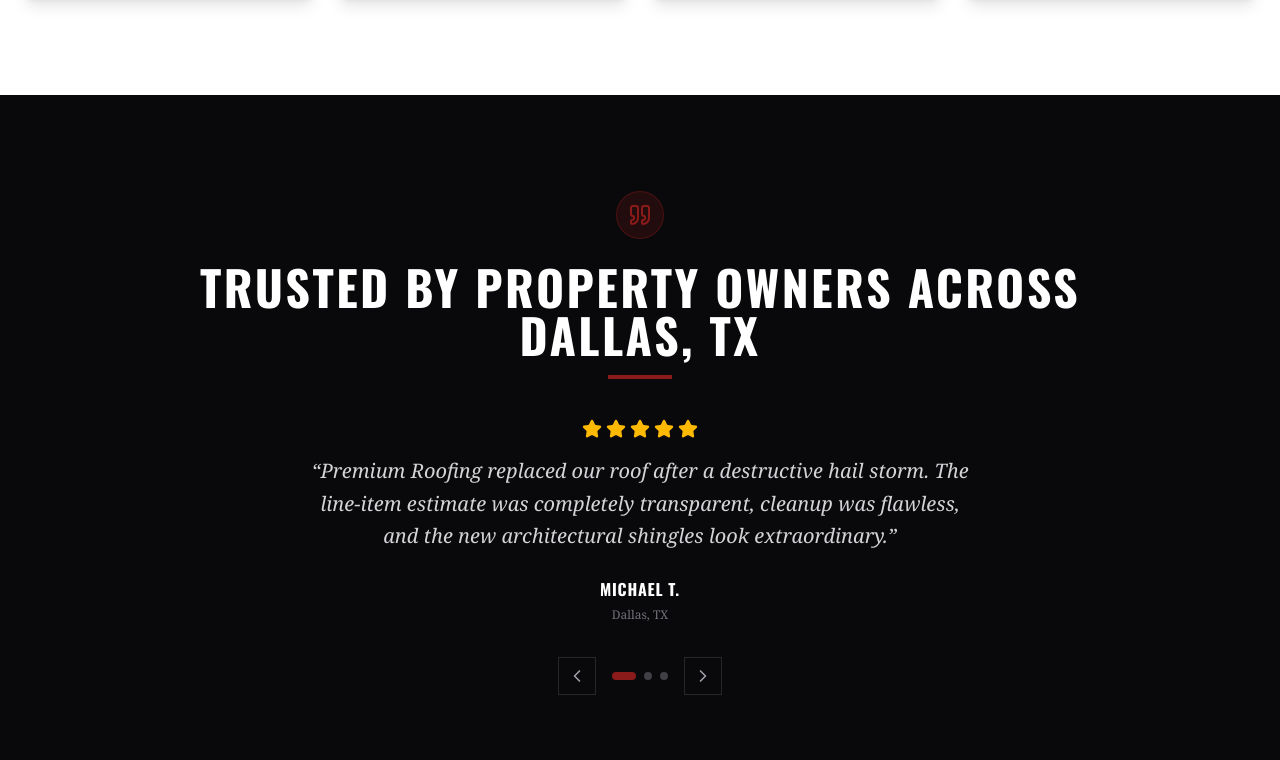
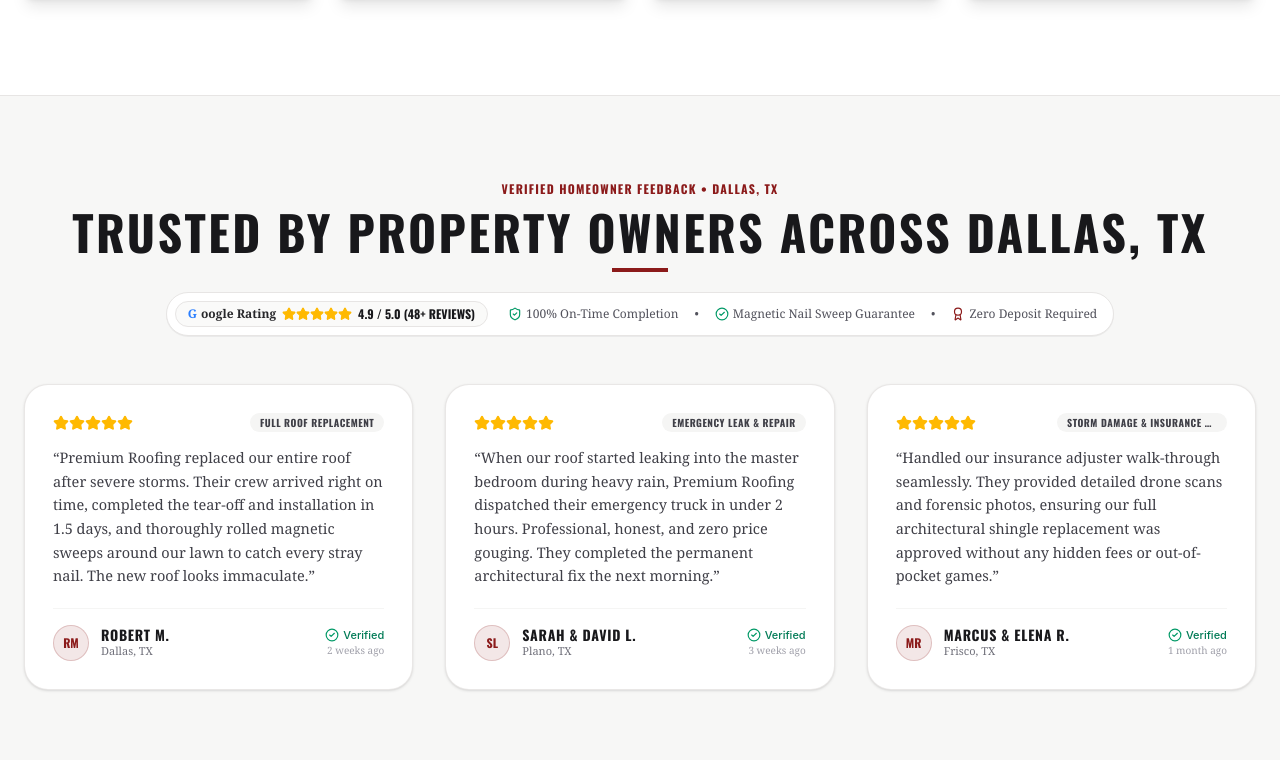
Before and after one commit to chauhandigvijay1/roofing-frontend, a React (Vite) app: page / in a window 1280 px wide. Shown: the part 5420-6180 px from the top of the page. Built offline with nearby package versions, Linux system fonts and the light colour scheme; no server answers.

Commit message:
feat: replace harsh black slider with premium editorial Google-verified review cards

```diff
--- a/src/components/Testimonials.tsx
+++ b/src/components/Testimonials.tsx
@@ -1,109 +1,155 @@
-import { useState, useEffect } from "react";
-import { motion, AnimatePresence } from "framer-motion";
-import { Star, ChevronLeft, ChevronRight, Quote } from "lucide-react";
+import { motion } from "framer-motion";
+import { Star, CheckCircle2, ShieldCheck, Award } from "lucide-react";
 import { useBrand } from "../BrandContext";
+
+interface ReviewCard {
+  author: string;
+  initials: string;
+  location: string;
+  project: string;
+  text: string;
+  timeAgo: string;
+  rating: number;
+}
 
 export default function Testimonials() {
   const brand = useBrand();
+  const serviceAreas = brand.serviceAreas || [];
 
-  const testimonials = [
+  const reviews: ReviewCard[] = [
     {
-      author: "Michael T.",
+      author: "Robert M.",
+      initials: "RM",
       location: brand.city,
-      text: `${brand.name} replaced our roof after a destructive hail storm. The line-item estimate was completely transparent, cleanup was flawless, and the new architectural shingles look extraordinary.`,
+      project: "Full Roof Replacement",
+      text: `${brand.name} replaced our entire roof after severe storms. Their crew arrived right on time, completed the tear-off and installation in 1.5 days, and thoroughly rolled magnetic sweeps around our lawn to catch every stray nail. The new roof looks immaculate.`,
+      timeAgo: "2 weeks ago",
+      rating: 5,
     },
     {
       author: "Sarah & David L.",
-      location: brand.city,
-      text: `When our roof started leaking into the master bedroom during heavy rain, ${brand.name} dispatched their emergency truck in under 2 hours. Professional, honest, and zero price gouging.`,
+      initials: "SL",
+      location: serviceAreas[0] ? `${serviceAreas[0]}, ${brand.state}` : brand.city,
+      project: "Emergency Leak & Repair",
+      text: `When our roof started leaking into the master bedroom during heavy rain, ${brand.name} dispatched their emergency truck in under 2 hours. Professional, honest, and zero price gouging. They completed the permanent architectural fix the next morning.`,
+      timeAgo: "3 weeks ago",
+      rating: 5,
     },
     {
       author: "Marcus & Elena R.",
-      location: brand.city,
-      text: `Outstanding communication from initial drone inspection through final walkthrough. They coordinated directly with our insurance adjuster and got our entire roof approved. Cannot recommend them enough!`,
+      initials: "MR",
+      location: serviceAreas[1] ? `${serviceAreas[1]}, ${brand.state}` : brand.city,
+      project: brand.isCommercial ? "Commercial Flat TPO Restoration" : "Storm Damage & Insurance Claim",
+      text: brand.isCommercial
+        ? `${brand.name} installed a 60-mil TPO single-ply system on our commercial retail facility with zero business interruption. The cooling load reduction was noticeable immediately and their 20-year warranty gives us total peace of mind.`
+        : `Handled our insurance adjuster walk-through seamlessly. They provided detailed drone scans and forensic photos, ensuring our full architectural shingle replacement was approved without any hidden fees or out-of-pocket games.`,
+      timeAgo: "1 month ago",
+      rating: 5,
     },
   ];
 
-  const [currentIndex, setCurrentIndex] = useState(0);
+  return (
+    <section id="testimonials" className="py-14 sm:py-20 px-4 sm:px-6 bg-stone-100/80 border-y border-stone-200">
+      <div className="max-w-7xl mx-auto">
+        {/* Section Header */}
+        <div className="text-center mb-10 sm:mb-12">
+          <span className="text-xs font-oswald uppercase tracking-widest text-crimson font-bold">
+            Verified Homeowner Feedback &bull; {brand.city}
+          </span>
+          <h2 className="text-3xl sm:text-4xl md:text-5xl font-oswald uppercase tracking-wider font-bold text-zinc-900 mt-2">
+            Trusted by Property Owners Across {brand.city}
+          </h2>
+          <div className="w-14 h-1 bg-crimson mx-auto mt-3 mb-5"></div>
 
-  useEffect(() => {
-    const timer = setInterval(() => {
-      setCurrentIndex((prev) => (prev + 1) % testimonials.length);
-    }, 7000);
-    return () => clearInterval(timer);
-  }, [testimonials.length]);
+          {/* Google Authority Badge & Trust Highlights */}
+          <div className="inline-flex flex-wrap items-center justify-center gap-3 p-1.5 sm:p-2 bg-white rounded-2xl sm:rounded-full border border-stone-200 shadow-2xs">
+            <div className="flex items-center gap-1.5 px-3 py-1 bg-stone-50 rounded-full border border-stone-200">
+              <span className="font-bold text-zinc-800 text-xs flex items-center gap-1">
+                <span className="text-blue-500 font-extrabold">G</span>oogle Rating
+              </span>
+              <div className="flex text-amber-400">
+                {[...Array(5)].map((_, i) => (
+                  <Star key={i} className="w-3.5 h-3.5 fill-amber-400 text-amber-400" />
+                ))}
+              </div>
+              <span className="text-zinc-900 font-oswald uppercase font-bold text-xs">
+                {brand.rating || 4.9} / 5.0 ({brand.reviewsCount || 48}+ Reviews)
+              </span>
+            </div>
 
-  return (
-    <section id="testimonials" className="py-24 px-6 bg-zinc-950 text-white relative overflow-hidden">
-      <div className="max-w-4xl mx-auto text-center relative z-10">
-        <div className="w-12 h-12 bg-crimson/20 border border-crimson/40 text-crimson rounded-full flex items-center justify-center mx-auto mb-6">
-          <Quote className="w-6 h-6" />
+            <div className="hidden md:flex items-center gap-4 text-xs font-serif text-zinc-600 px-2">
+              <span className="flex items-center gap-1">
+                <ShieldCheck className="w-3.5 h-3.5 text-emerald-600" /> 100% On-Time Completion
+              </span>
+              <span>&bull;</span>
+              <span className="flex items-center gap-1">
+                <CheckCircle2 className="w-3.5 h-3.5 text-emerald-600" /> Magnetic Nail Sweep Guarantee
+              </span>
+              <span>&bull;</span>
+              <span className="flex items-center gap-1">
+                <Award className="w-3.5 h-3.5 text-crimson" /> Zero Deposit Required
+              </span>
+            </div>
+          </div>
         </div>
 
-        <h2 className="text-3xl md:text-5xl font-oswald uppercase tracking-wider font-bold mb-4">
-          Trusted by Property Owners Across {brand.city}
-        </h2>
-        <div className="w-16 h-1 bg-crimson mx-auto mb-10"></div>
+        {/* 3-Card Grid */}
+        <div className="grid grid-cols-1 md:grid-cols-3 gap-6 sm:gap-8">
+          {reviews.map((r, idx) => (
+            <motion.div
+              key={idx}
+              initial={{ opacity: 0, y: 20 }}
+              whileInView={{ opacity: 1, y: 0 }}
+              viewport={{ once: true }}
+              transition={{ duration: 0.4, delay: idx * 0.1 }}
+              className="bg-white p-6 sm:p-7 rounded-3xl border border-stone-200/90 shadow-sm hover:shadow-xl transition-all flex flex-col justify-between"
+            >
+              <div>
+                {/* Review Header: Stars, Google Pill & Project Scope */}
+                <div className="flex items-center justify-between mb-3.5 gap-2">
+                  <div className="flex text-amber-400">
+                    {[...Array(r.rating)].map((_, i) => (
+                      <Star key={i} className="w-4 h-4 fill-amber-400 text-amber-400" />
+                    ))}
+                  </div>
+                  <span className="text-[10px] font-oswald uppercase tracking-wider bg-stone-100 text-zinc-700 px-2.5 py-0.5 rounded-full font-bold truncate max-w-[170px]">
+                    {r.project}
+                  </span>
+                </div>
 
-        <div className="min-h-[180px] flex items-center justify-center">
-          <AnimatePresence mode="wait">
-            <motion.div
-              key={currentIndex}
-              initial={{ opacity: 0, y: 15 }}
-              animate={{ opacity: 1, y: 0 }}
-              exit={{ opacity: 0, y: -15 }}
-              transition={{ duration: 0.4 }}
-              className="space-y-4 max-w-2xl mx-auto"
-            >
-              <div className="flex justify-center text-amber-400 gap-1">
-                {[...Array(5)].map((_, i) => (
-                  <Star key={i} className="w-5 h-5 fill-amber-400" />
-                ))}
+                {/* Review Body */}
+                <p className="text-zinc-700 font-serif leading-relaxed text-sm sm:text-[14.5px] mb-5">
+                  &ldquo;{r.text}&rdquo;
+                </p>
               </div>
-              <p className="text-lg md:text-xl font-serif text-zinc-300 italic leading-relaxed">
-                &ldquo;{testimonials[currentIndex].text}&rdquo;
-              </p>
-              <div className="pt-2">
-                <span className="font-oswald uppercase tracking-wider font-bold text-white block">
-                  {testimonials[currentIndex].author}
-                </span>
-                <span className="text-xs text-zinc-500 font-serif">
-                  {testimonials[currentIndex].location}
-                </span>
+
+              {/* Reviewer Details & Verification */}
+              <div className="pt-4 border-t border-stone-100 flex items-center justify-between gap-3">
+                <div className="flex items-center gap-3">
+                  <div className="w-9 h-9 rounded-full bg-crimson/10 border border-crimson/20 text-crimson font-oswald uppercase font-bold text-xs flex items-center justify-center shrink-0">
+                    {r.initials}
+                  </div>
+                  <div>
+                    <div className="font-oswald uppercase tracking-wider font-bold text-xs sm:text-sm text-zinc-900 leading-tight">
+                      {r.author}
+                    </div>
+                    <div className="text-[11px] text-zinc-500 font-serif">
+                      {r.location}
+                    </div>
+                  </div>
+                </div>
+
+                <div className="text-right shrink-0">
+                  <div className="flex items-center gap-1 text-[11px] text-emerald-700 font-sans font-medium">
+                    <CheckCircle2 className="w-3.5 h-3.5 text-emerald-600" /> Verified
+                  </div>
+                  <div className="text-[10px] text-zinc-400 font-serif">
+                    {r.timeAgo}
+                  </div>
+                </div>
               </div>
             </motion.div>
-          </AnimatePresence>
-        </div>
-
-        <div className="flex items-center justify-center gap-4 mt-8">
-          <button
-            type="button"
-            onClick={() =>
-              setCurrentIndex((prev) => (prev - 1 + testimonials.length) % testimonials.length)
-            }
-            className="p-2 border border-zinc-800 text-zinc-400 hover:text-white hover:border-zinc-600 transition-colors cursor-pointer"
-            aria-label="Previous testimonial"
-          >
-            <ChevronLeft className="w-5 h-5" />
-          </button>
-          <div className="flex gap-2">
-            {testimonials.map((_, i) => (
-              <span
-                key={i}
-                className={`w-2 h-2 rounded-full transition-all ${
-                  currentIndex === i ? "bg-crimson w-6" : "bg-zinc-700"
-                }`}
-              />
-            ))}
-          </div>
-          <button
-            type="button"
-            onClick={() => setCurrentIndex((prev) => (prev + 1) % testimonials.length)}
-            className="p-2 border border-zinc-800 text-zinc-400 hover:text-white hover:border-zinc-600 transition-colors cursor-pointer"
-            aria-label="Next testimonial"
-          >
-            <ChevronRight className="w-5 h-5" />
-          </button>
+          ))}
         </div>
       </div>
     </section>
```
